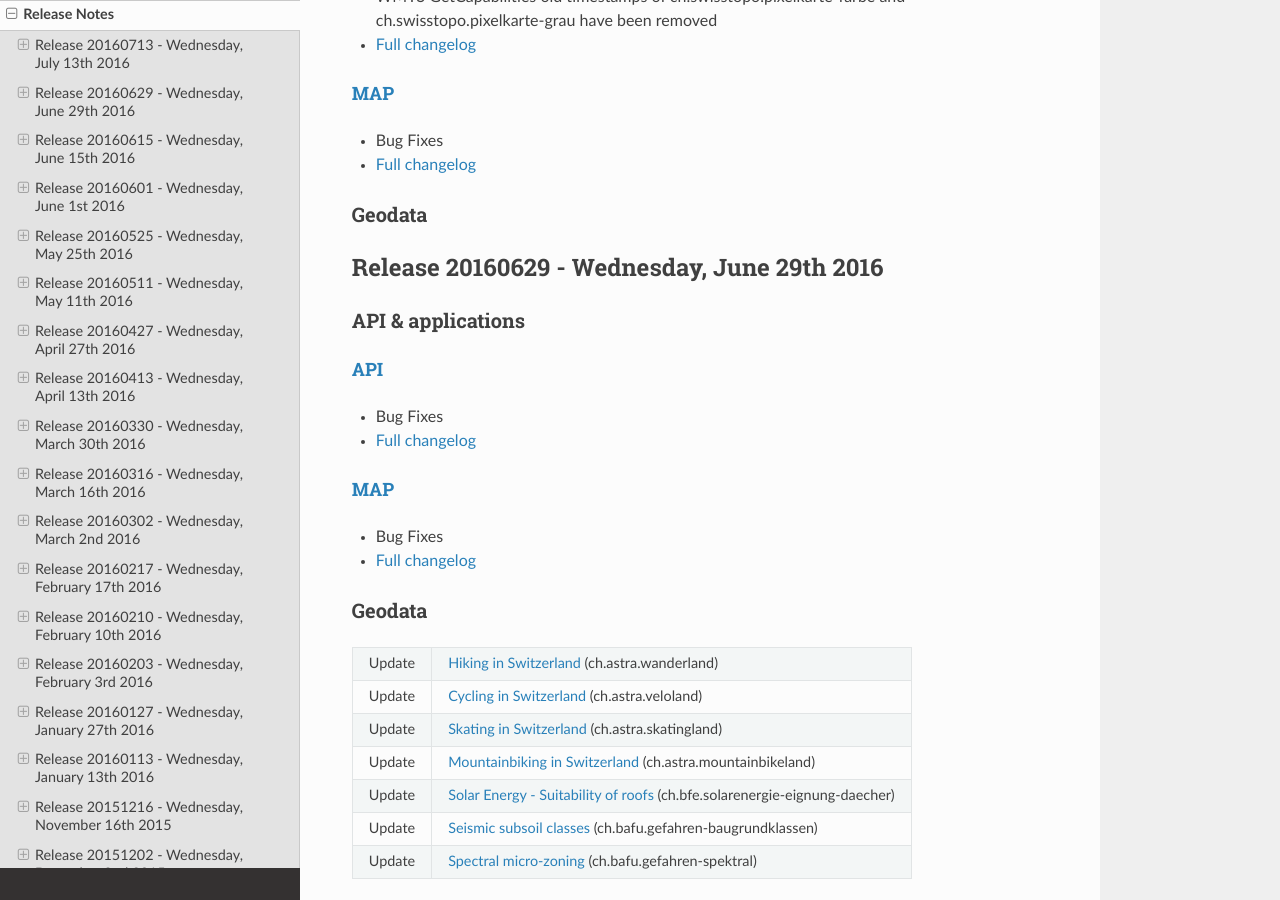
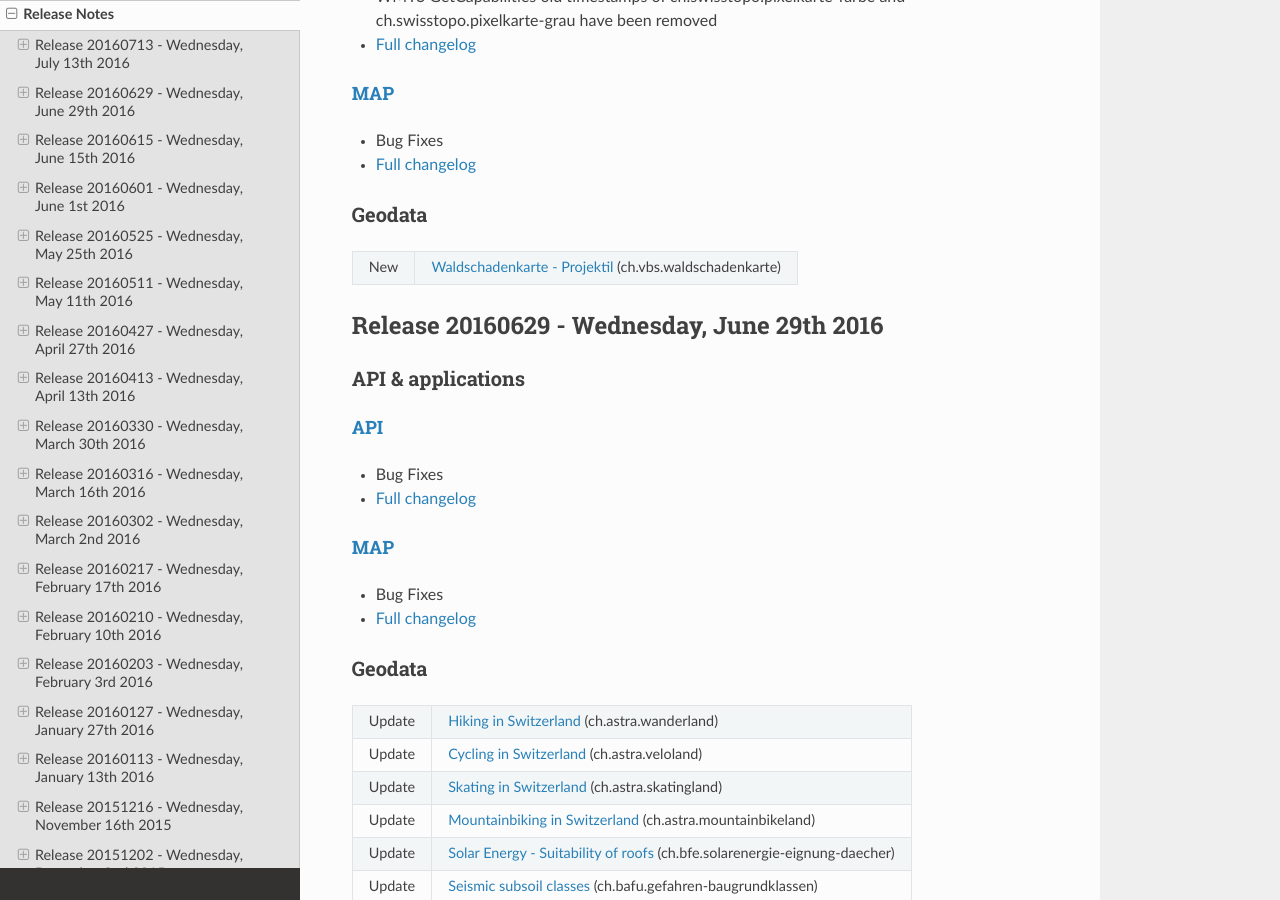
Before and after one commit to swisstopo-test/doc-chsdi3, a Sphinx documentation site: the page built from source/releasenotes/index.rst, in a window 1280 px wide and 900 px high, scrolled down 401 px. Built offline with Sphinx 7.4.7 and the Read the Docs theme 2.0.0, drawn with Linux system fonts in a browser that asks for light colours.

Commit message:
added waldschadenkarte

```diff
--- a/source/releasenotes/index.rst
+++ b/source/releasenotes/index.rst
@@ -38,10 +38,9 @@ API & applications
 
 Geodata
 *******
-+--------+-----------------------------------------------------------------------------------------------------------------------------------------------------------------------+
-| TODO   |                                                           |
-+--------+-----------------------------------------------------------------------------------------------------------------------------------------------------------------------+
-
++--------+------------------------------------------------------------------------------------------------------------------+
+| New    | `Waldschadenkarte - Projektil <//map.geo.admin.ch/?layers=ch.vbs.waldschadenkarte>`__ (ch.vbs.waldschadenkarte)  |
++--------+------------------------------------------------------------------------------------------------------------------+
 
 .. _releasenotes_20160629:
 
```
